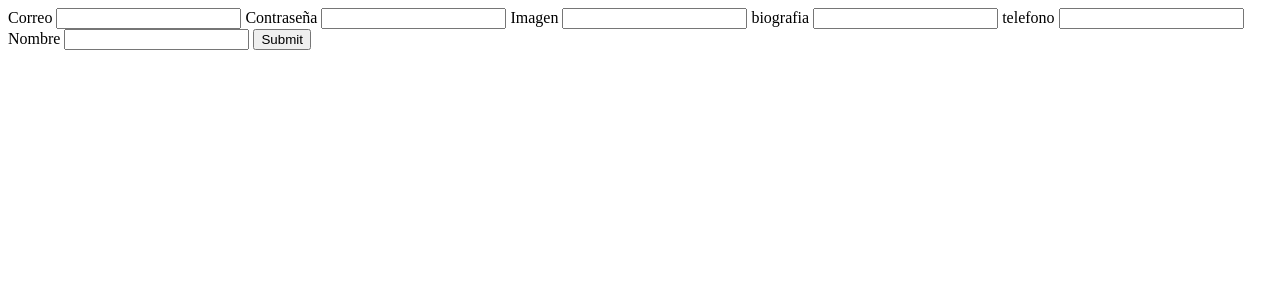
After one commit to avincer-coder/login_db, a PHP site: page /editar_perfil.php in a window 1280 px wide. The commit adds this page. Shown: the top 300 px of the page. Run offline with PHP 8.4, Linux system fonts and the light colour scheme.

Commit message:
Creacion de edicion de Perfil

```diff
--- /dev/null
+++ b/editar_perfil.php
@@ -0,0 +1,82 @@
+<?php
+
+if (isset($_POST["correo"])) {
+
+    session_start();
+    $correo_session = $_SESSION["correo"];
+
+    require_once "db.php";
+
+    $correo = $_POST["correo"];
+    $contraseña = $_POST["contraseña"];
+    $imagen = $_POST["imagen"];
+    $biografia = $_POST["biografia"];
+    $nombre = $_POST["nombre"];
+    $telefono = $_POST["telefono"];
+
+    $actualizar = "UPDATE `usuarios` SET `Email`='$correo',`Contraseña`='$contraseña',`Photo`='$imagen',`Name`='$nombre',`Biografia`='$biografia',`Phone`='$telefono' WHERE `Email`='$correo_session';";
+
+    $result = $con -> query($actualizar);
+
+    $_SESSION["phone"] = $telefono;
+    $_SESSION["correo"] = $correo;
+    $_SESSION["nombre"] = $nombre;
+    $_SESSION["imagen"] = $imagen;
+    $_SESSION["contraseña"] = $contraseña;
+    $_SESSION["biografia"] = $biografia;
+
+
+
+
+
+
+    header("Location: profile.php");
+
+
+
+
+}
+
+
+
+
+
+
+
+
+// session_start();
+// if (isset($_SESSION["phone"])) {
+//     header("location:profile.php");
+// };
+
+
+
+
+
+?>
+
+<!DOCTYPE html>
+<html lang="en">
+<head>
+    <meta charset="UTF-8">
+    <meta name="viewport" content="width=device-width, initial-scale=1.0">
+    <title>Document</title>
+</head>
+<body>
+    <form action="" method="post">
+        <label for="correo">Correo</label>
+        <input id="correo" type="text" name="correo">
+        <label for="contraseña">Contraseña</label>
+        <input id="contraseña" type="password" name="contraseña">
+        <label for="imagen">Imagen</label>
+        <input id="imagen" type="password" name="imagen">
+        <label for="biografia">biografia</label>
+        <input id="biografia" type="password" name="biografia">
+        <label for="telefono">telefono</label>
+        <input id="telefono" type="password" name="telefono">
+        <label for="nombre">Nombre</label>
+        <input id="nombre" type="password" name="nombre">
+        <input type="submit">
+    </form>
+</body>
+</html>
```
Also changed, not shown: login.php (+12 -7 lines), profile.php (+13 -3 lines), index.php (line endings or trailing spaces).
